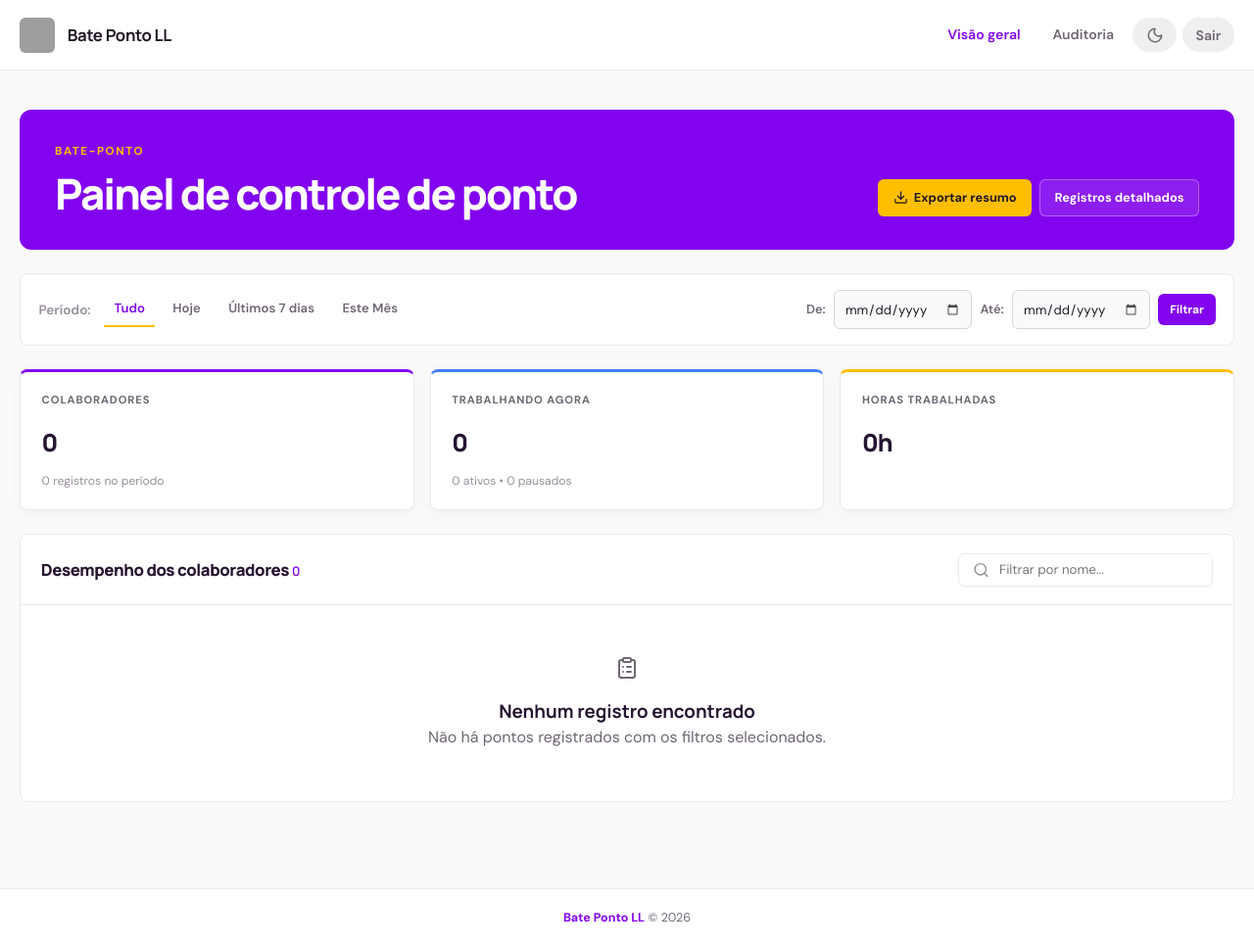
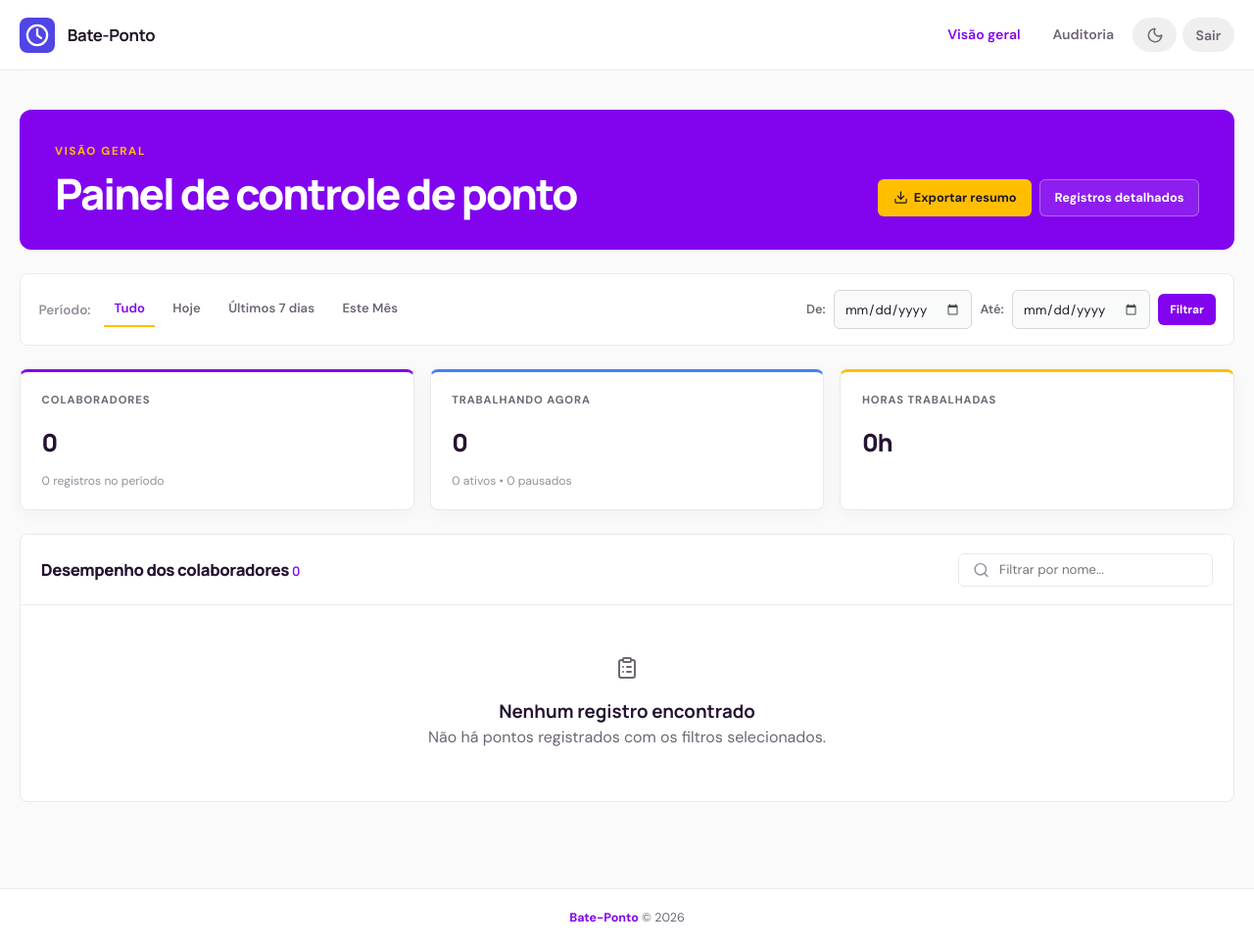
Before and after one commit to shirubaarison/discord-bateponto-bot, a Flask app: page / in a window 1280 px wide. Shown: the whole page at 98% size. Run offline with Flask 3, Linux system fonts and the light colour scheme; data that the repository does not hold is empty; parts of the project's set-up code (start-up, migrations or seed data) failed here and were passed over; some libraries are stand-ins or nearby versions; grey boxes are pictures that could not be loaded.

Commit message:
refactor: use the project's own logo and name

```diff
--- a/bate_ponto_bot/web/templates/base.html
+++ b/bate_ponto_bot/web/templates/base.html
@@ -9,15 +9,13 @@
     <link rel="preconnect" href="https://fonts.googleapis.com">
     <link rel="preconnect" href="https://fonts.gstatic.com" crossorigin>
     <link href="https://fonts.googleapis.com/css2?family=DM+Sans:wght@400;500;600;700&family=Manrope:wght@600;700;800&display=swap" rel="stylesheet">
-    <link rel="icon" href="https://bate-ponto.com.br/wp-content/uploads/2025/02/cropped-cropped-bate-pontologo-32x32-1-32x32.png" sizes="32x32">
-    <link rel="icon" href="https://bate-ponto.com.br/wp-content/uploads/2025/02/cropped-cropped-bate-pontologo-32x32-1-192x192.png" sizes="192x192">
-    <link rel="apple-touch-icon" href="https://bate-ponto.com.br/wp-content/uploads/2025/02/cropped-cropped-bate-pontologo-32x32-1-180x180.png">
+    <link rel="icon" href="{{ url_for('static', filename='img/logo.svg') }}" type="image/svg+xml">
 </head>
 <body>
     <nav class="navbar">
         <a href="{{ url_for('index') }}" class="nav-brand">
-            <img src="https://bate-ponto.com.br/wp-content/uploads/2025/02/cropped-cropped-bate-pontologo-32x32-1-192x192.png" alt="" class="brand-mark" width="36" height="36">
-            <span class="brand-copy"><strong>Bate Ponto LL</strong></span>
+            <img src="{{ url_for('static', filename='img/logo.svg') }}" alt="" class="brand-mark" width="36" height="36">
+            <span class="brand-copy"><strong>Bate-Ponto</strong></span>
         </a>
         <button type="button" class="mobile-menu-toggle" data-mobile-menu-toggle aria-expanded="false" aria-controls="main-navigation" aria-label="Abrir menu">
             <i data-lucide="menu"></i>
@@ -119,7 +117,7 @@
     </div>
 
     <footer class="footer">
-        <p><strong>Bate Ponto LL</strong> &copy; {{ now().year if now is defined else '2026' }}</p>
+        <p><strong>Bate-Ponto</strong> &copy; {{ now().year if now is defined else '2026' }}</p>
     </footer>
 
     <script src="https://unpkg.com/lucide@0.468.0/dist/umd/lucide.min.js"></script>
--- a/bate_ponto_bot/web/templates/events.html
+++ b/bate_ponto_bot/web/templates/events.html
@@ -5,7 +5,7 @@
 {% block content %}
 <div class="page-header">
     <div class="page-title">
-        <span class="page-eyebrow">Bate-Ponto </span>
+        <span class="page-eyebrow">Auditoria</span>
         <h1>Registro de eventos e auditoria</h1>
     </div>
     <div>
--- a/bate_ponto_bot/web/templates/index.html
+++ b/bate_ponto_bot/web/templates/index.html
@@ -5,7 +5,7 @@
 {% block content %}
 <div class="page-header">
     <div class="page-title">
-        <span class="page-eyebrow">Bate-Ponto</span>
+        <span class="page-eyebrow">Visão geral</span>
         <h1>Painel de controle de ponto</h1>
     </div>
     <div class="btn-group">
```
Also changed, not shown: bate_ponto_bot/web/templates/login.html (+4 -5 lines), tests/test_dashboard_app.py (+3 -3 lines), bate_ponto_bot/web/static/img/logo.svg (added).
